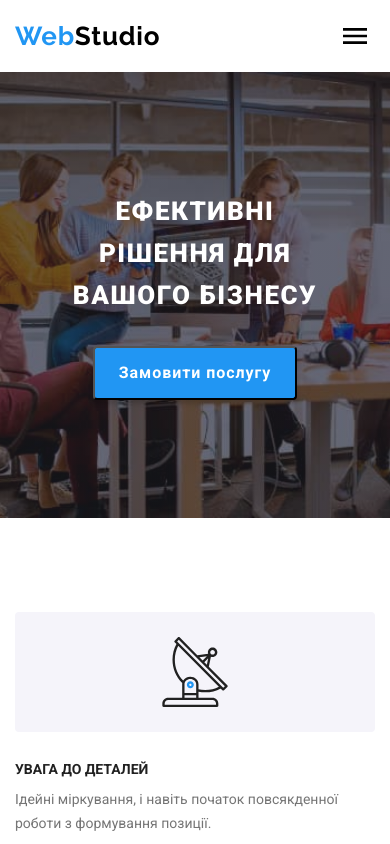
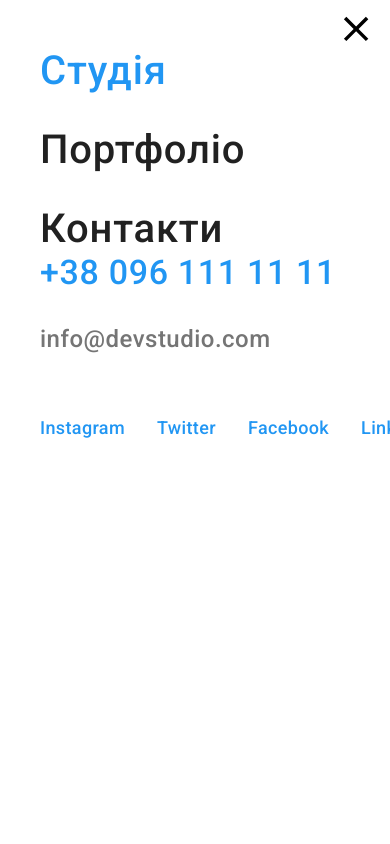
Before and after one commit to Anton-Oxxom/goit-markup-hw-08, a plain HTML site: page index.html in a window 390 px wide. Shown: the top 844 px of the page. Drawn offline with nearby package versions, Linux system fonts and the light colour scheme.

Commit message:
adaptive

```diff
--- a/sass/components/_mobile-menu.scss
+++ b/sass/components/_mobile-menu.scss
@@ -8,14 +8,20 @@
         height: 100%;
         background-color: var(--primary-white-color);
         transition: opacity var(--transition-dur), visibility var(--transition-dur);
-        opacity: 0;
+        /*opacity: 0;
         visibility: hidden;
         pointer-events: none;
+        */
     }
 
  .mobile-menu__container {
      position: relative;
      padding: 48px 40px;
+     display: flex;
+     flex-direction: column;
+     width: 100%;
+     height: 100%;
+
  }
 
         .mobile-menu__close-btn {
@@ -44,7 +50,7 @@
                     display: flex;
                     flex-direction: column;
                     row-gap: 32px;
-                    margin-bottom: 306px;
+
                     }
 
                 .mobile-nav-link {
@@ -68,6 +74,7 @@
      flex-direction: column;
      row-gap: 32px;
      margin-bottom: 64px;
+
  }
 
  .mobile-contact-link {
@@ -96,6 +103,8 @@
     .mobile-social-list {
         display: flex;
         column-gap: 32px;
+
+
          }
 
     .mobile-social-list__link {
@@ -104,8 +113,10 @@
         line-height: 1.22;
         letter-spacing: 0.02em;
 
+
              & .link {
                  color: #2196F3;
+
              }
          }
 }
--- a/sass/layout/_footer.scss
+++ b/sass/layout/_footer.scss
@@ -20,9 +20,7 @@ align-items: baseline;
 
 
 .footer-nav {
-    @media screen and (max-width: 1200px) {
-        margin-bottom: 60px;
-}
+
 
     & .footer-nav__contact {
         margin-top: 9px;
@@ -87,7 +85,7 @@ align-items: baseline;
 
 .footer-adress {
 
-
+    margin-bottom: 60px;
     @media screen and (min-width: 1200px) {
     margin-right: 70px;
     }
```
Also changed, not shown: css/main.css (added), css/main.min.css, 2 other files.
